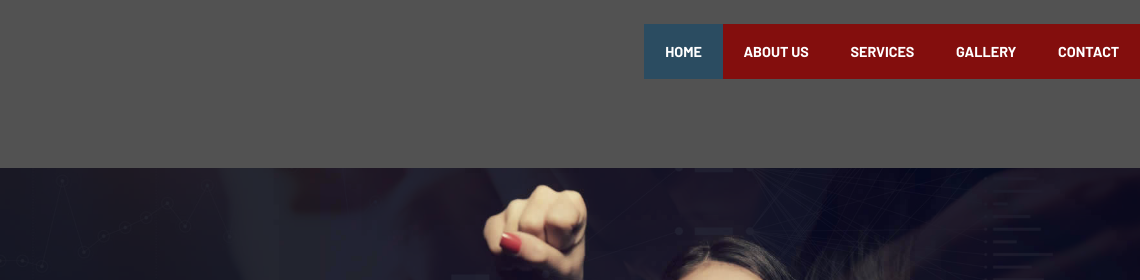
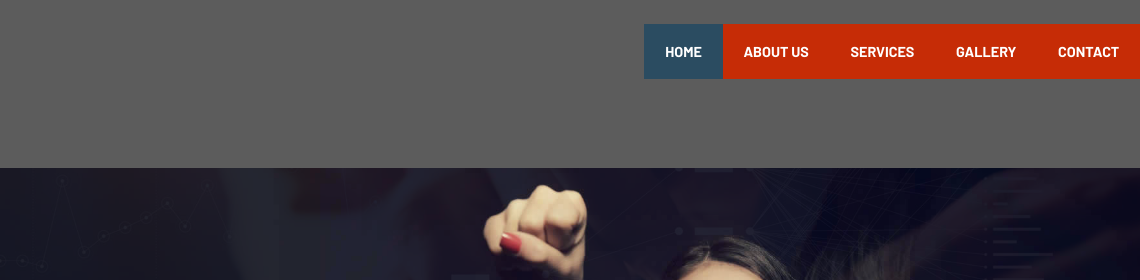
Before and after one commit to xelab04/cse, a plain HTML site: page index.html in a window 1280 px wide. Shown: the top 280 px of the page, 140-1280 px from the left. Drawn offline with Linux system fonts and the light colour scheme; files whose address does not match are found by name.

Commit message:
zoom and nice thing top right

```diff
--- a/css/responsee.css
+++ b/css/responsee.css
@@ -199,8 +199,8 @@ nav {
   min-width:100%;
   padding:0.625rem;
 }
-.top-nav li a, .aside-nav li a{background:#830E0D;}
-.top-nav li a:hover, .aside-nav li a:hover {background:#e0e0e0;}
+.top-nav li a, .aside-nav li a{background:#c62c06; transition: transform .2s; }
+.top-nav li a:hover, .aside-nav li a:hover {background:#e0e0e0; border:2px #c62c06; transform: scale(1.25);}
 .top-nav li ul {display:none;}
 .top-nav li ul li,.top-nav li ul li ul li {
   float:none;
--- a/css/template-style.css
+++ b/css/template-style.css
@@ -374,7 +374,7 @@ ul.chevron .submenu > a::after, ul.chevron .sub-submenu > a::after, ul.chevron .
   background-color: #f9f2e2 !important;
 }
 .background-custom, .primary-color-custom .background-clustom {
-  background-color: #525252 !important;
+  background-color: #5c5c5c !important;
 }
 
 /* Buttons */
```
